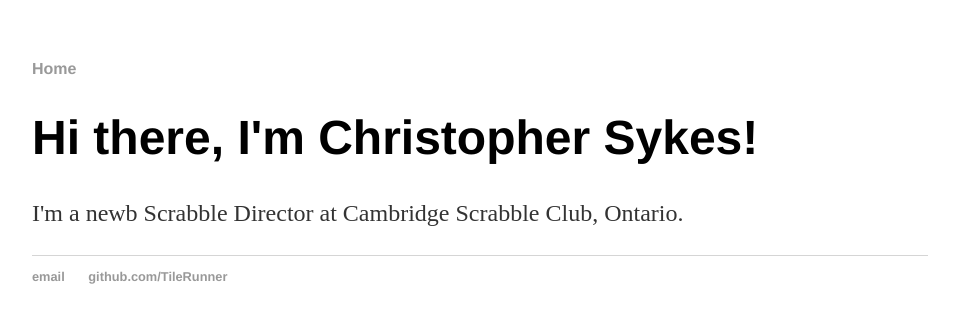
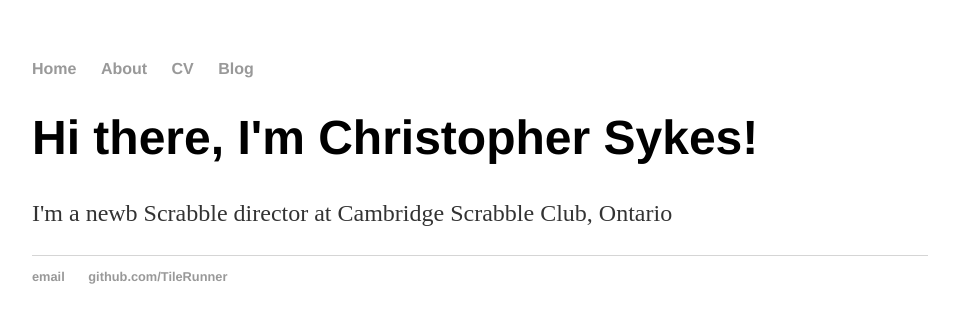
Before and after one commit to TileRunner/tilerunner.github.io, a Jekyll site: the page built from index.html, in a window 1280 px wide. Shown: the top 323 px of the page, without its empty margins (160-1119 px from the left). Built offline with Jekyll 4.4.1, drawn with Linux system fonts in a browser that asks for light colours.

Commit message:
Update index.html
Update as per walk through

```diff
--- a/index.html
+++ b/index.html
@@ -1,27 +1,8 @@
-<!DOCTYPE html>
-<html>
-	<head>
-		<title>Christopher Sykes, Cambridge Scrabble Club, Ontario</title>
-		<!-- link to main stylesheet -->
-		<link rel="stylesheet" type="text/css" href="/css/main.css">
-	</head>
-	<body>
-		<nav>
-    		<ul>
-			<li><a href="/">Home</a></li>
-    		</ul>
-		</nav>
-		<div class="container">
-    		<div class="blurb">
-        		<h1>Hi there, I'm Christopher Sykes!</h1>
-				<p>I'm a newb Scrabble Director at Cambridge Scrabble Club, Ontario.</p>
-    		</div><!-- /.blurb -->
-		</div><!-- /.container -->
-		<footer>
-    		<ul>
-        		<li><a href="mailto:justchrissykes@gmail.com">email</a></li>
-        		<li><a href="https://github.com/TileRunner">github.com/TileRunner</a></li>
-			</ul>
-		</footer>
-	</body>
-</html>
+---
+layout: default
+title: Christopher Sykes
+---
+<div class="blurb">
+	<h1>Hi there, I'm Christopher Sykes!</h1>
+	<p>I'm a newb Scrabble director at Cambridge Scrabble Club, Ontario</p>
+</div><!-- /.blurb -->
```
